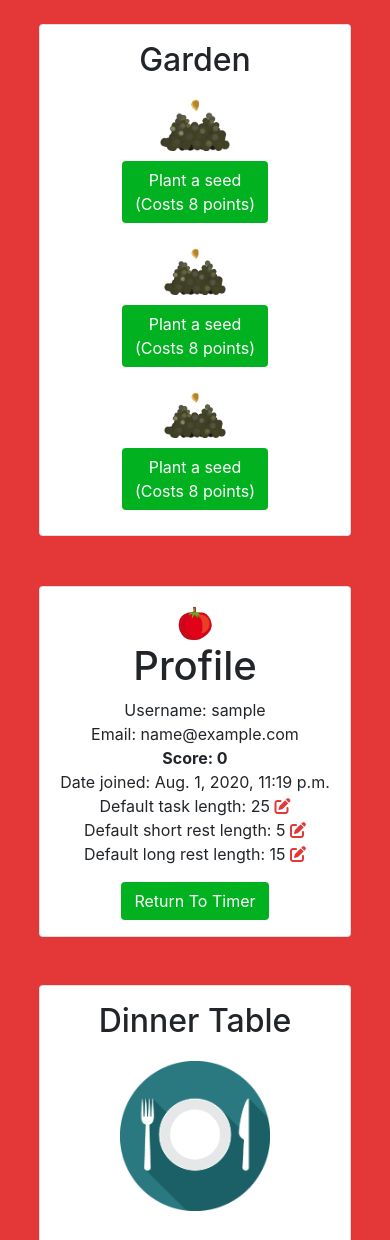
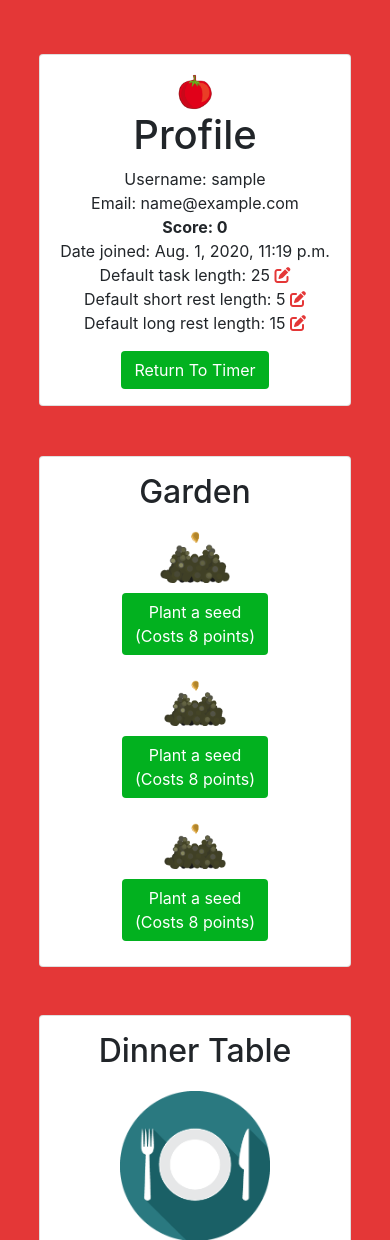
Before and after one commit to bionfinc/pomodoro, a Django app: page /profile/ in a window 390 px wide. Shown: the part 88-1328 px from the top of the page. Run offline with Django 3.2, Linux system fonts and the light colour scheme; the visitor is signed in with stand-in values (Sample User, id 1); data comes from the database, SQL or seed files in the repository; some libraries are stand-ins or nearby versions.

Commit message:
Add media query to show profile on top on mobile

```diff
--- a/static/styles.css
+++ b/static/styles.css
@@ -286,7 +286,14 @@ b {
 }
 
 @media only screen and (max-width: 767px) {
-    .profile-information {
+  .sm-column-reverse {
+    display: flex;
+    flex-direction: column-reverse;
+  }
+    .garden-section {
         margin-top: 50px;
     }
+    .profile-information {
+        margin-top: 30px;
+    }
 }
```
